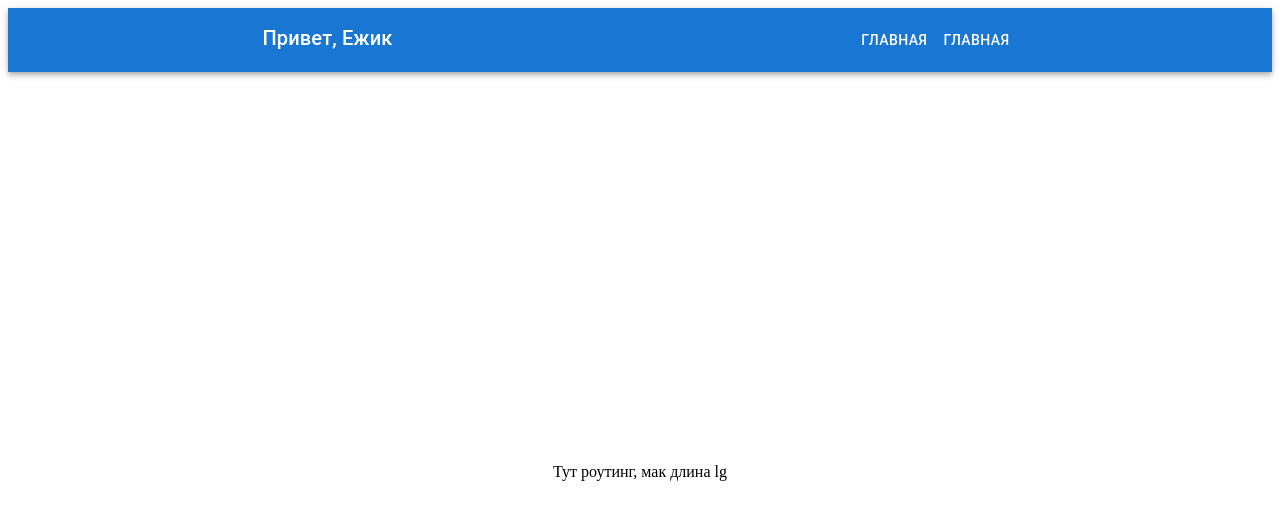
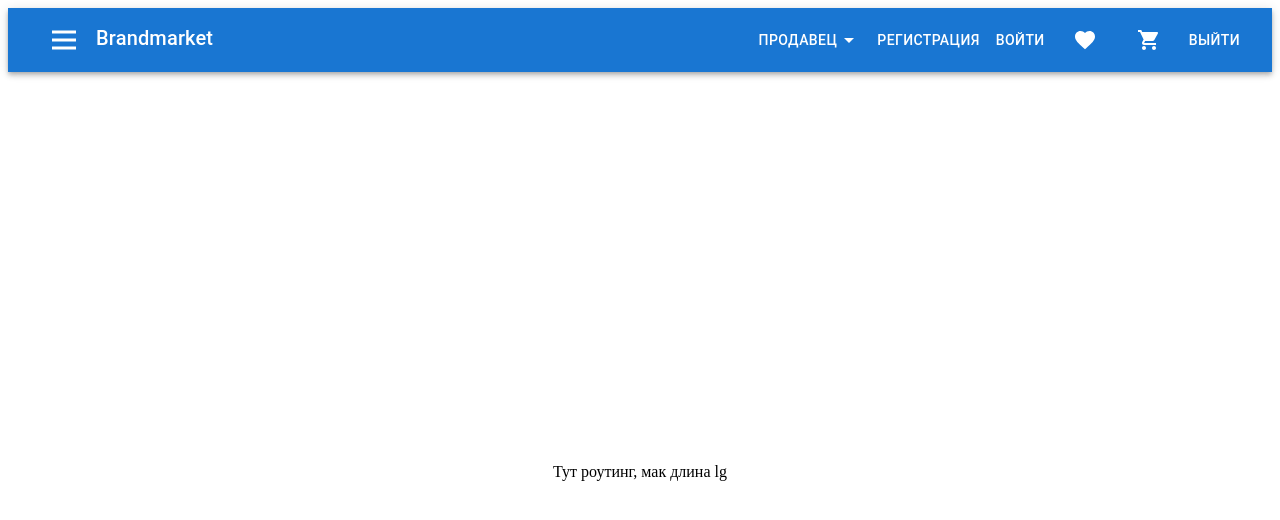
Before and after one commit to EgorSmelov/Brandmarket, a React (Vite) app in the folder client/: page / in a window 1280 px wide. Shown: the top 520 px of the page. Built offline with nearby package versions, Linux system fonts and the light colour scheme.

Commit message:
Navbar is added

```diff
--- a/client/src/layout/navbar/NavBar.tsx
+++ b/client/src/layout/navbar/NavBar.tsx
@@ -1,29 +1,93 @@
+// import * as React from 'react';
+// import AppBar from '@mui/material/AppBar';
+// import Toolbar from '@mui/material/Toolbar';
+// import Typography from '@mui/material/Typography';
+// import Button from '@mui/material/Button';
+// import { Grid } from '@mui/material';
+// import { NavLink } from 'react-router-dom';
+// import FavoriteIcon from '@mui/icons-material/Favorite';
+// import LocalGroceryStoreIcon from '@mui/icons-material/LocalGroceryStore';
+
+// export default function NavBar(): JSX.Element {
+//   return (
+//     <AppBar position="static">
+//       <Toolbar>
+//         <Grid container justifyContent="space-around">
+//           <Grid item display="flex">
+//             <Typography variant="h6">Brandmarket</Typography>
+//             <Button color="inherit" component={NavLink} to="/">
+//               burger
+//             </Button>
+//           </Grid>
+//           <Grid item>
+//             <Button color="inherit" component={NavLink} to="/">
+//               Продавец
+//             </Button>
+//             <Button color="inherit" component={NavLink} to="/">
+//               регистрация
+//             </Button>
+//             <Button color="inherit" component={NavLink} to="/">
+//               авторизация
+//             </Button>
+//             <Button color="inherit" component={NavLink} to="/">
+//               <FavoriteIcon />
+//             </Button>
+//             <Button color="inherit" component={NavLink} to="/">
+//               <LocalGroceryStoreIcon />
+//             </Button>
+//             <Button color="inherit" component={NavLink} to="/">
+//               Выйти
+//             </Button>
+//           </Grid>
+//         </Grid>
+//       </Toolbar>
+//     </AppBar>
+//   );
+// }
+
 import * as React from 'react';
 import AppBar from '@mui/material/AppBar';
+import Box from '@mui/material/Box';
 import Toolbar from '@mui/material/Toolbar';
 import Typography from '@mui/material/Typography';
 import Button from '@mui/material/Button';
+import IconButton from '@mui/material/IconButton';
+import MenuIcon from '@mui/icons-material/Menu';
+import FavoriteIcon from '@mui/icons-material/Favorite';
+import LocalGroceryStoreIcon from '@mui/icons-material/LocalGroceryStore';
 import { Grid } from '@mui/material';
-import { NavLink } from 'react-router-dom';
+import DropDownList from './dropDownList/DropDownList';
+import Burger from './burger/Burger';
 
 export default function NavBar(): JSX.Element {
   return (
+    <Box sx={{ flexGrow: 1 }}>
       <AppBar position="static">
         <Toolbar>
-        <Grid container justifyContent="space-around">
-          <Grid item display="flex">
-            <Typography variant="h6">Привет, Ежик</Typography>
+          <Grid container justifyContent="space-between">
+            <Grid display="flex">
+              <Button color="inherit">
+                <Burger />
+              </Button>
+              <Typography variant="h6" component="div" sx={{ flexGrow: 1 }}>
+                Brandmarket
+              </Typography>
             </Grid>
-          <Grid item>
-            <Button color="inherit" component={NavLink} to="/">
-              Главная
+            <Grid display="flex">
+              <DropDownList />
+              <Button color="inherit">Регистрация</Button>
+              <Button color="inherit">Войти</Button>
+              <Button color="inherit">
+                <FavoriteIcon />
               </Button>
-            <Button color="inherit" component={NavLink} to="/">
-              Главная
+              <Button color="inherit">
+                <LocalGroceryStoreIcon />
               </Button>
+              <Button color="inherit">Выйти</Button>
             </Grid>
           </Grid>
         </Toolbar>
       </AppBar>
+    </Box>
   );
 }
--- /dev/null
+++ b/client/src/layout/navbar/burger/Burger.tsx
@@ -0,0 +1,151 @@
+import * as React from 'react';
+import Box from '@mui/material/Box';
+import Drawer from '@mui/material/Drawer';
+import List from '@mui/material/List';
+import Divider from '@mui/material/Divider';
+import ListItem from '@mui/material/ListItem';
+import ListItemButton from '@mui/material/ListItemButton';
+import ListItemIcon from '@mui/material/ListItemIcon';
+import ListItemText from '@mui/material/ListItemText';
+import InboxIcon from '@mui/icons-material/MoveToInbox';
+import MailIcon from '@mui/icons-material/Mail';
+import MenuIcon from '@mui/icons-material/Menu';
+
+type Anchor = 'left';
+
+export default function Burger(): JSX.Element {
+  const [state, setState] = React.useState({
+    left: false,
+  });
+
+  const toggleDrawer =
+    (anchor: Anchor, open: boolean) => (event: React.KeyboardEvent | React.MouseEvent) => {
+      if (
+        event.type === 'keydown' &&
+        ((event as React.KeyboardEvent).key === 'Tab' ||
+          (event as React.KeyboardEvent).key === 'Shift')
+      ) {
+        return;
+      }
+
+      setState({ ...state, [anchor]: open });
+    };
+
+  const list = (anchor: Anchor): JSX.Element => (
+    <Box
+      sx={{ width: 250 }}
+      role="presentation"
+      onClick={toggleDrawer(anchor, false)}
+      onKeyDown={toggleDrawer(anchor, false)}
+    >
+      <List>
+        {['Inbox', 'Starred', 'Send email', 'Drafts'].map((text, index) => (
+          <ListItem key={text} disablePadding>
+            <ListItemButton>
+              <ListItemIcon>{index % 2 === 0 ? <InboxIcon /> : <MailIcon />}</ListItemIcon>
+              <ListItemText primary={text} />
+            </ListItemButton>
+          </ListItem>
+        ))}
+      </List>
+      <Divider />
+      <List>
+        {['All mail', 'Trash', 'Spam'].map((text, index) => (
+          <ListItem key={text} disablePadding>
+            <ListItemButton>
+              <ListItemIcon>{index % 2 === 0 ? <InboxIcon /> : <MailIcon />}</ListItemIcon>
+              <ListItemText primary={text} />
+            </ListItemButton>
+          </ListItem>
+        ))}
+      </List>
+    </Box>
+  );
+
+  //   return (
+  //     <div>
+  //       {(['left'] as const).map((anchor) => (
+  //         <React.Fragment key={anchor}>
+  //           <button
+  //             type="button"
+  //             style={{
+  //               border: 'none',
+  //               backgroundColor: 'transparent',
+  //               fontSize: '20px',
+  //               color: 'transparent',
+  //             }}
+  //             onClick={toggleDrawer(anchor, true)}
+  //           >
+  //             {anchor}
+  //           </button>
+  //           <Drawer anchor={anchor} open={state[anchor]} onClose={toggleDrawer(anchor, false)}>
+  //             {list(anchor)}
+  //           </Drawer>
+  //         </React.Fragment>
+  //       ))}
+  //     </div>
+  //   );
+
+  return (
+    <Box sx={{ display: 'flex', alignItems: 'center' }}>
+      {(['left'] as const).map((anchor) => (
+        <React.Fragment key={anchor}>
+          <button
+            type="button"
+            style={{
+              border: 'none',
+              backgroundColor: 'transparent',
+              fontSize: '20px',
+              position: 'relative',
+              cursor: 'pointer',
+              padding: '10px',
+            }}
+            onClick={toggleDrawer(anchor, true)}
+          >
+            <span
+              style={{
+                position: 'absolute',
+                height: '3px',
+                width: '24px',
+                backgroundColor: 'white',
+                display: 'block',
+                top: '10%',
+                left: '50%',
+                transform: 'translate(-50%, -50%)',
+              }}
+            />
+            <span
+              style={{
+                position: 'absolute',
+                height: '3px',
+                width: '24px',
+                backgroundColor: 'white',
+                display: 'block',
+                top: '10%',
+                left: '50%',
+                transform: 'translate(-50%, -50%)',
+                marginTop: '8px',
+              }}
+            />
+            <span
+              style={{
+                position: 'absolute',
+                height: '3px',
+                width: '24px',
+                backgroundColor: 'white',
+                display: 'block',
+                top: '10%',
+                left: '50%',
+                transform: 'translate(-50%, -50%)',
+                marginTop: '16px',
+              }}
+            />
+          </button>
+          <Drawer anchor={anchor} open={state[anchor]} onClose={toggleDrawer(anchor, false)}>
+            {list(anchor)}
+          </Drawer>
+        </React.Fragment>
+      ))}
+    </Box>
+  );
+}
--- /dev/null
+++ b/client/src/layout/navbar/dropDownList/DropDownList.tsx
@@ -0,0 +1,46 @@
+import * as React from 'react';
+import Button from '@mui/material/Button';
+import Menu from '@mui/material/Menu';
+import MenuItem from '@mui/material/MenuItem';
+import ArrowDropDownIcon from '@mui/icons-material/ArrowDropDown';
+import { Box } from '@mui/material';
+
+export default function BasicMenu(): JSX.Element {
+  const [anchorEl, setAnchorEl] = React.useState<null | HTMLElement>(null);
+  const open = Boolean(anchorEl);
+  const handleClick = (event: React.MouseEvent<HTMLButtonElement>): void => {
+    setAnchorEl(event.currentTarget);
+  };
+  const handleClose = (): void => {
+    setAnchorEl(null);
+  };
+
+  return (
+    <Box>
+      <Button
+        id="basic-button"
+        aria-controls={open ? 'basic-menu' : undefined}
+        aria-haspopup="true"
+        aria-expanded={open ? 'true' : undefined}
+        onClick={handleClick}
+        sx={{ color: 'white' }}
+      >
+        Продавец
+        <ArrowDropDownIcon />
+      </Button>
+      <Menu
+        id="basic-menu"
+        anchorEl={anchorEl}
+        open={open}
+        onClose={handleClose}
+        MenuListProps={{
+          'aria-labelledby': 'basic-button',
+        }}
+      >
+        <MenuItem onClick={handleClose}>Profile</MenuItem>
+        <MenuItem onClick={handleClose}>My account</MenuItem>
+        <MenuItem onClick={handleClose}>Logout</MenuItem>
+      </Menu>
+    </Box>
+  );
+}
```
Lines whose indentation alone changed are shown as unchanged.
